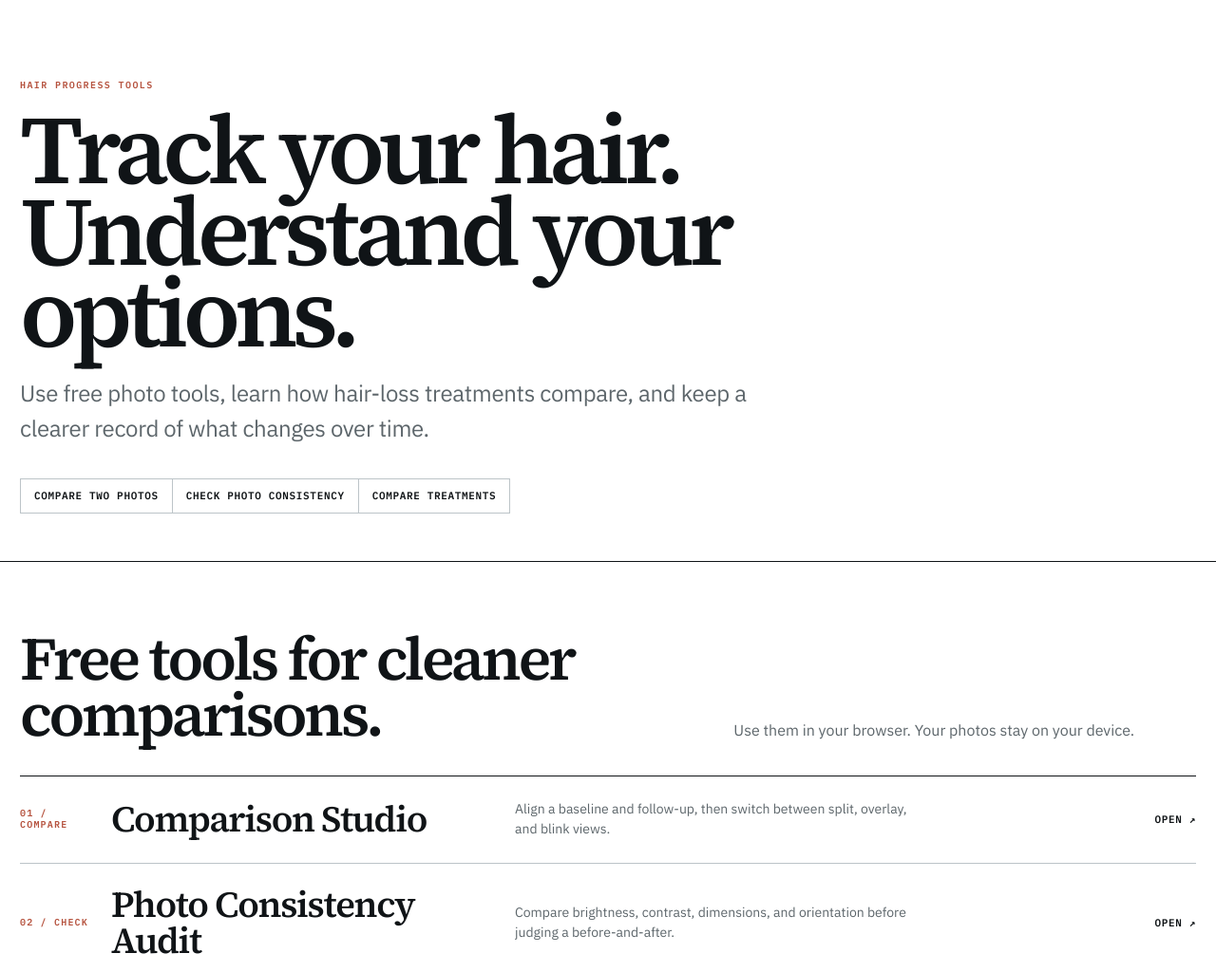
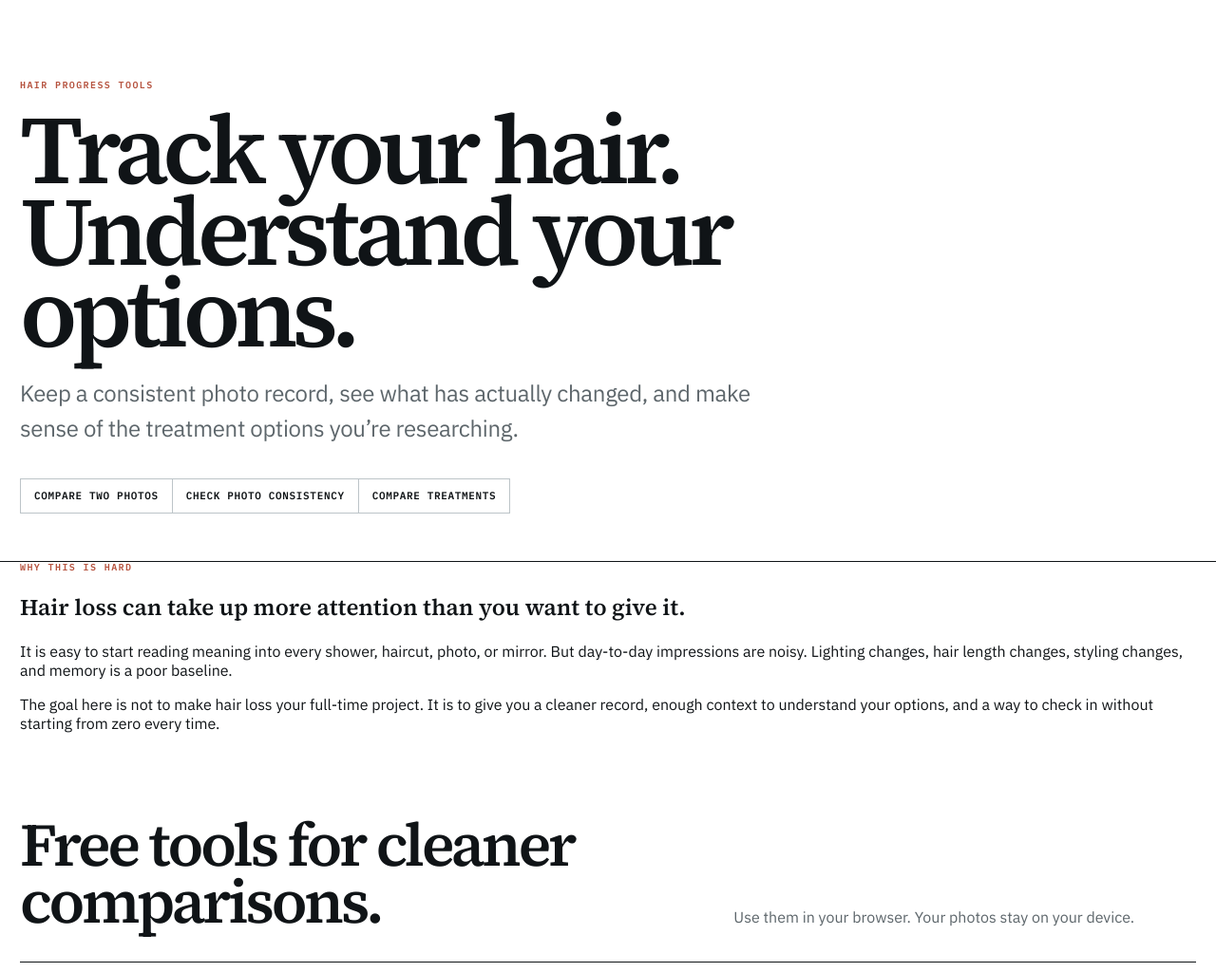
Before and after one commit to amigosholdings/baldwin-web, a plain HTML site: page trackmyhairloss-pages/index.html in a window 1280 px wide. Shown: the part 73-1097 px from the top of the page at 95% size. Drawn offline with Linux system fonts and the light colour scheme; no server answers.

Commit message:
Make homepage calmer and add hair-loss context

```diff
--- a/trackmyhairloss-pages/index.html
+++ b/trackmyhairloss-pages/index.html
@@ -32,8 +32,17 @@ gtag('config', 'G-6FX9XXF3JK');
   <section class="hero"><div class="wrap">
     <div class="kicker">Hair progress tools</div>
     <h1>Track your hair. Understand your options.</h1>
-    <p class="lead">Use free photo tools, learn how hair-loss treatments compare, and keep a clearer record of what changes over time.</p>
+    <p class="lead">Keep a consistent photo record, see what has actually changed, and make sense of the treatment options you’re researching.</p>
     <div class="subnav" aria-label="Popular actions"><a class="pill" href="/comparator/">Compare two photos</a><a class="pill" href="/photo-audit/">Check photo consistency</a><a class="pill" href="/compare">Compare treatments</a></div>
+  </div></section>
+
+  <section class="reality"><div class="wrap realitygrid">
+    <div class="kicker">Why this is hard</div>
+    <div>
+      <h2>Hair loss can take up more attention than you want to give it.</h2>
+      <p>It is easy to start reading meaning into every shower, haircut, photo, or mirror. But day-to-day impressions are noisy. Lighting changes, hair length changes, styling changes, and memory is a poor baseline.</p>
+      <p>The goal here is not to make hair loss your full-time project. It is to give you a cleaner record, enough context to understand your options, and a way to check in without starting from zero every time.</p>
+    </div>
   </div></section>
 
   <section class="section" id="tools"><div class="wrap">
```
